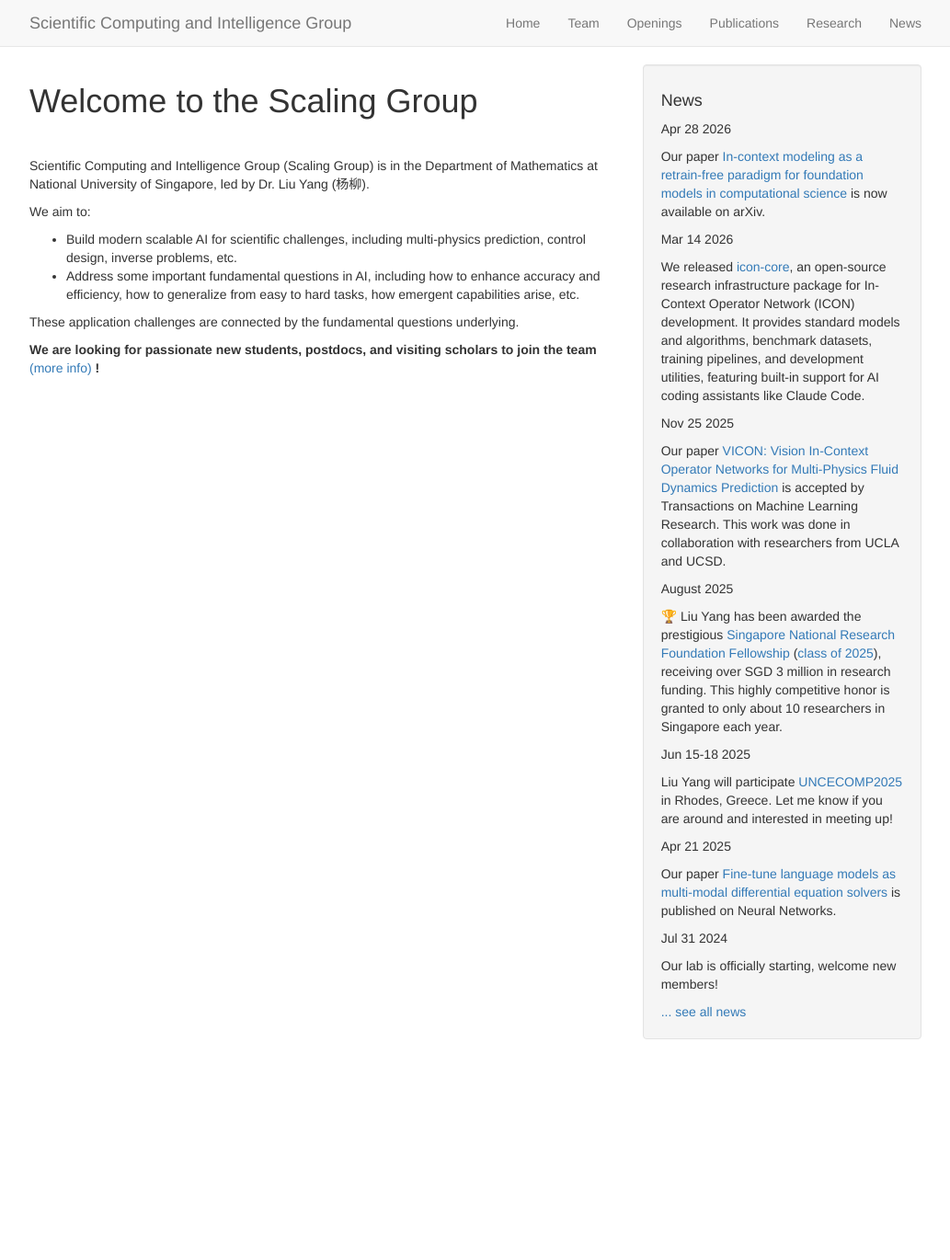
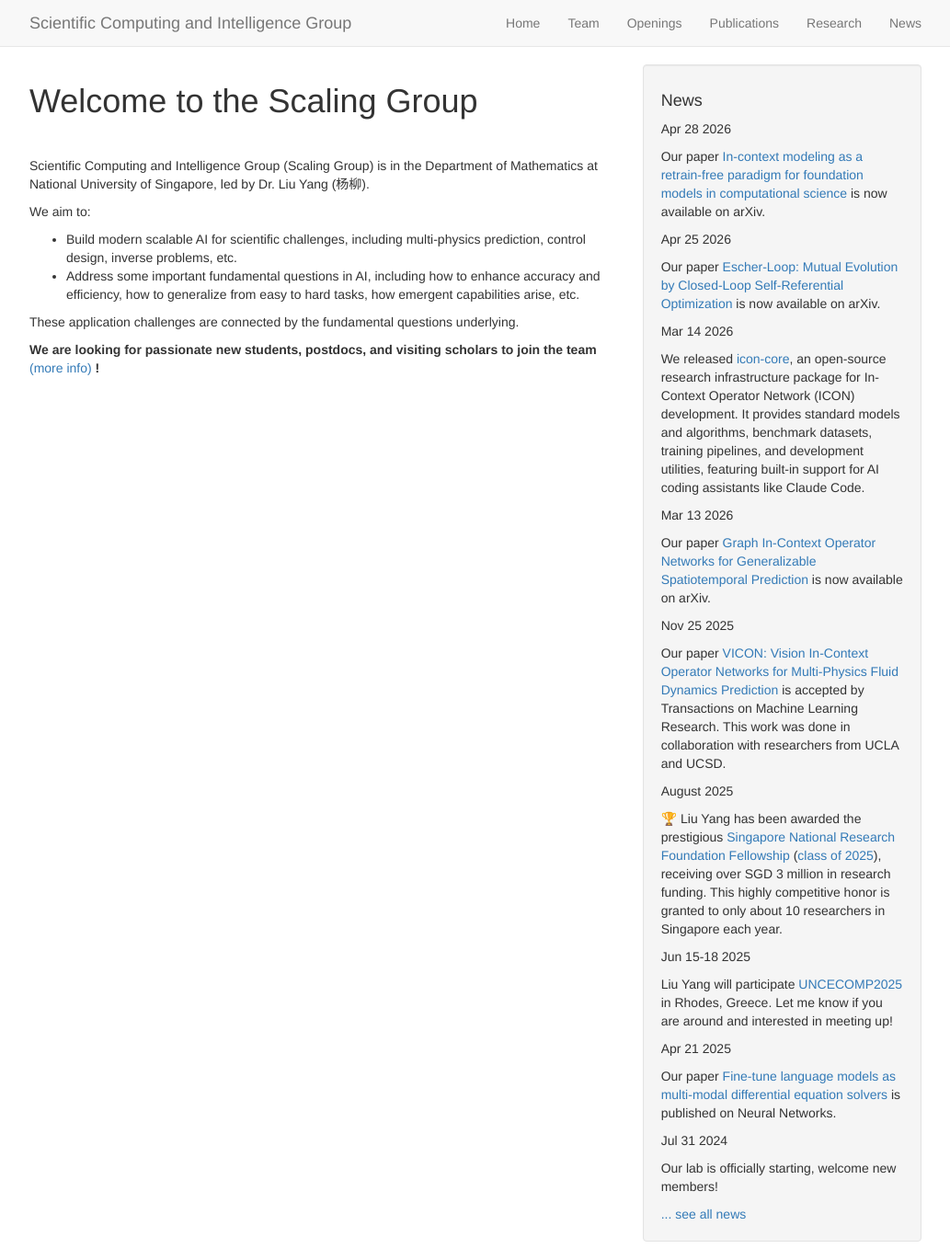
Before and after one commit to scaling-group/scaling-group.github.io, a Jekyll site: the page built from _pages/home.md, in a window 1280 px wide and 1370 px high. Shown: the whole window at 92% size, without its empty margins (123-1156 px from the left). Built offline with Jekyll 4.4.1, drawn with Linux system fonts in a browser that asks for light colours.

Commit message:
Add two papers and upload a photo (#6)
* Add news and publication entry for Graph ICON arXiv paper

Co-Authored-By: Claude Opus 4.7 (1M context) <noreply@anthropic.com>

* Add news and publication entry for Escher-Loop arXiv paper

Co-Authored-By: Claude Opus 4.7 (1M context) <noreply@anthropic.com>

* Add Chenghan Wu's photo

Co-Authored-By: Claude Opus 4.7 (1M context) <noreply@anthropic.com>

* Fix university name: Jiaotong -> Jiao Tong

Co-Authored-By: Claude Opus 4.7 (1M context) <noreply@anthropic.com>

---------

Co-authored-by: Nemours Woo <nemourswoo@Nemourss-MacBook-Pro.local>
Co-authored-by: Claude Opus 4.7 (1M context) <noreply@anthropic.com>

```diff
--- a/_data/news.yml
+++ b/_data/news.yml
@@ -1,8 +1,14 @@
 - date: Apr 28 2026
   headline: "Our paper [In-context modeling as a retrain-free paradigm for foundation models in computational science](https://arxiv.org/abs/2604.23098) is now available on arXiv."
 
+- date: Apr 25 2026
+  headline: "Our paper [Escher-Loop: Mutual Evolution by Closed-Loop Self-Referential Optimization](https://arxiv.org/abs/2604.23472) is now available on arXiv."
+
 - date: Mar 14 2026
   headline: "We released [icon-core](https://github.com/scaling-group/icon-core), an open-source research infrastructure package for In-Context Operator Network (ICON) development. It provides standard models and algorithms, benchmark datasets, training pipelines, and development utilities, featuring built-in support for AI coding assistants like Claude Code."
+
+- date: Mar 13 2026
+  headline: "Our paper [Graph In-Context Operator Networks for Generalizable Spatiotemporal Prediction](https://arxiv.org/abs/2603.12725v3) is now available on arXiv."
 
 - date: Nov 25 2025
   headline: "Our paper [VICON: Vision In-Context Operator Networks for Multi-Physics Fluid Dynamics Prediction](https://openreview.net/forum?id=6V3YmHULQ3) is accepted by Transactions on Machine Learning Research. This work was done in collaboration with researchers from UCLA and UCSD."
--- a/_data/publist.yml
+++ b/_data/publist.yml
@@ -8,6 +8,23 @@
     display: arXiv, Apr 2026
   highlight: 1
 
+- title: "Escher-Loop: Mutual Evolution by Closed-Loop Self-Referential Optimization"
+  image:
+  description:
+  authors: "Ziyang Liu<sup>*</sup>, Xinyan Guo<sup>*</sup>, Xuchen Wei<sup>*</sup>, Han Hao<sup>†</sup>, Liu Yang<sup>†</sup>"
+  link:
+    url: https://arxiv.org/abs/2604.23472
+    display: arXiv, Apr 2026
+  highlight: 2
+
+- title: "Graph In-Context Operator Networks for Generalizable Spatiotemporal Prediction"
+  image:
+  description:
+  authors: "Chenghan Wu, Zongmin Yu, Boai Sun, Liu Yang<sup>†</sup>"
+  link:
+    url: https://arxiv.org/abs/2603.12725v3
+    display: arXiv, Mar 2026
+  highlight: 2
 
 - title: "VICON: Vision In-Context Operator Networks for Multi-Physics Fluid Dynamics Prediction"
   image:
--- a/_data/team_current.yml
+++ b/_data/team_current.yml
@@ -57,10 +57,10 @@
   education1: B.Sc. Nanjing University
 
 - name: Chenghan Wu
-  photo: people.png
+  photo: chenghan_wu.jpg
   info: Master Student, from August 2024
   number_educ: 1
-  education1: B.E. & B.Sc. Shanghai Jiaotong University
+  education1: B.E. & B.Sc. Shanghai Jiao Tong University
 
 
 - name: "Join Us!"
```
Also changed, not shown: images/members/chenghan_wu.jpg (added).
